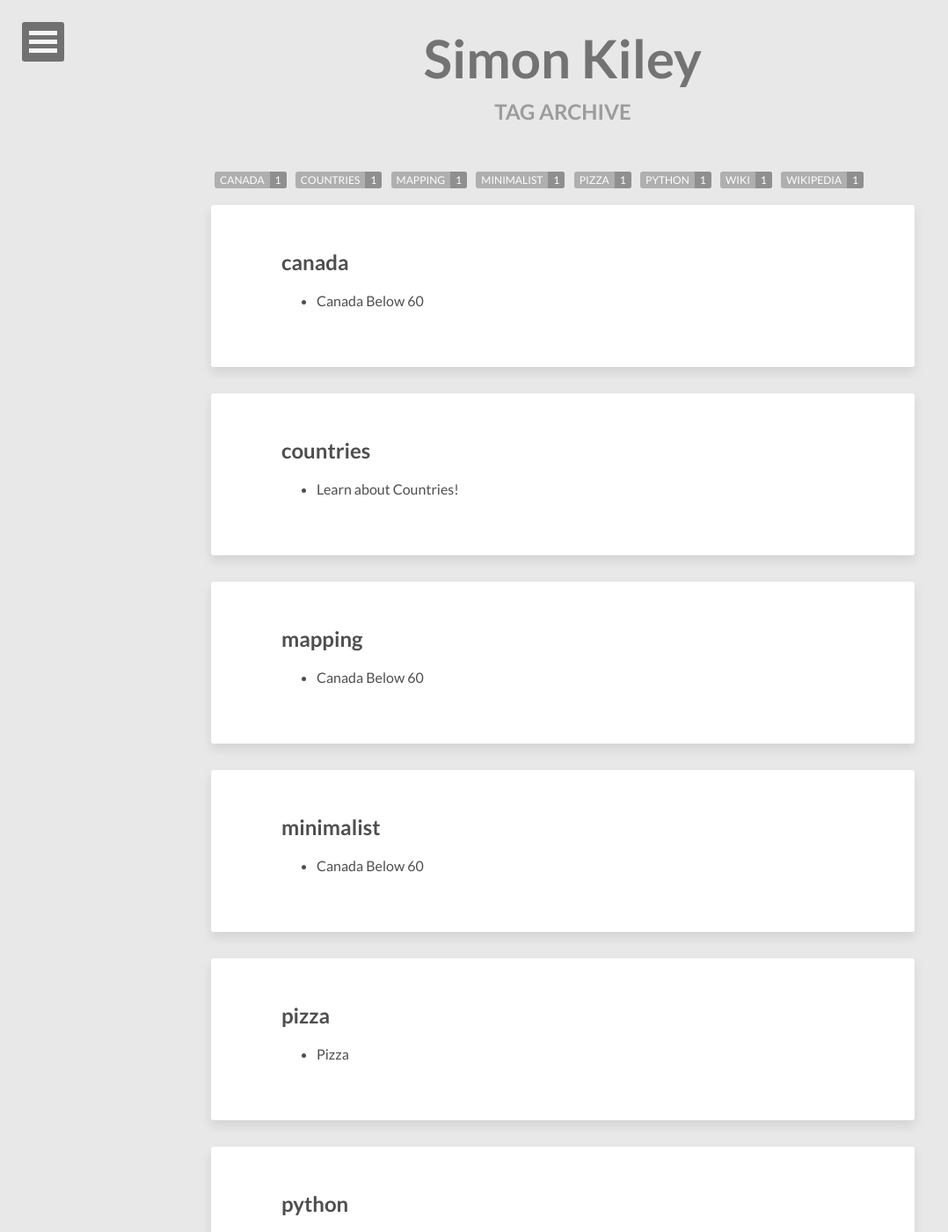
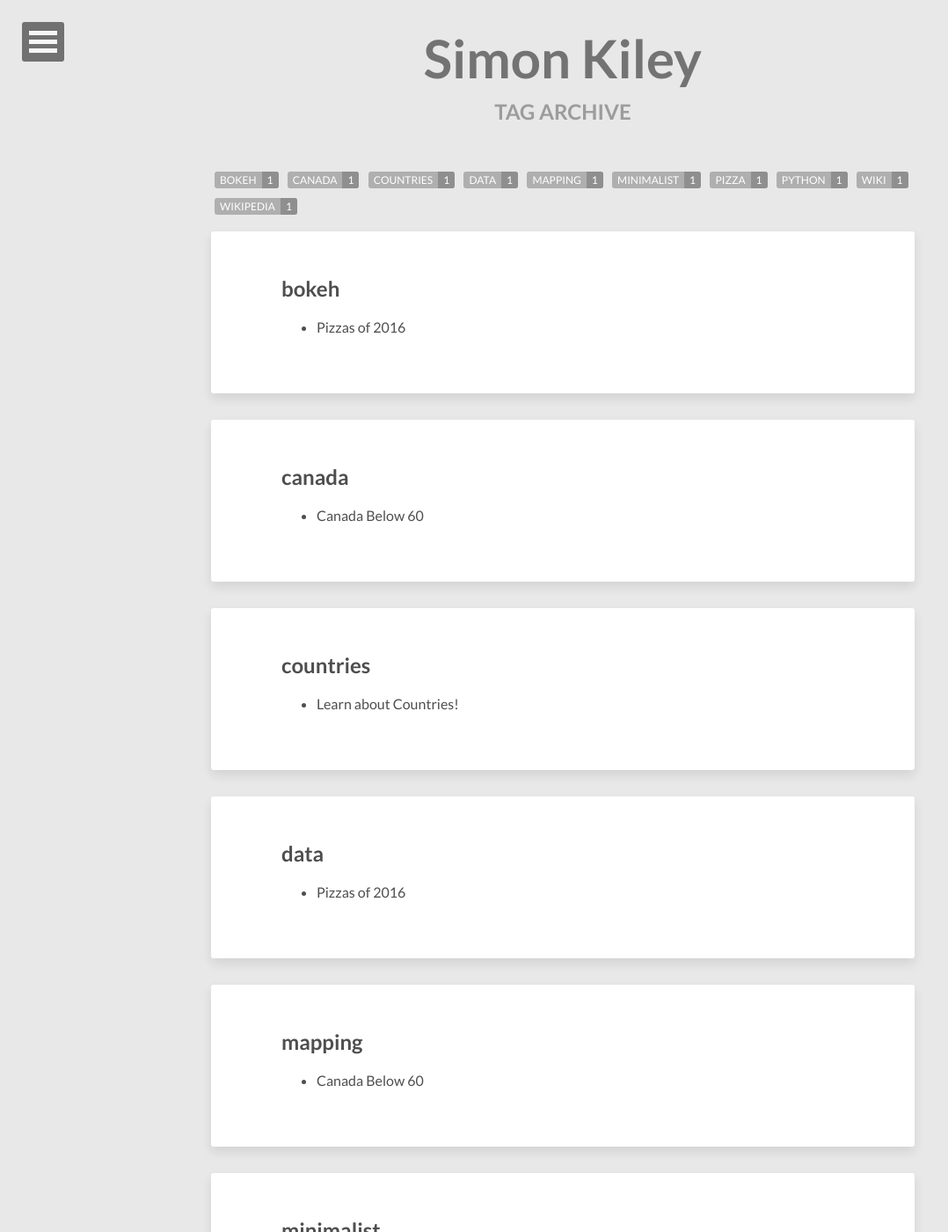
Before and after one commit to simonkiley/gh-pages, a Jekyll site: the page built from tags/index.html, in a window 1280 px wide and 1400 px high. Shown: the whole window at 88% size, without its empty margins (0-1078 px from the left). Built offline with Jekyll 4.4.1, drawn with Linux system fonts in a browser that asks for light colours; nearby versions of some CDN libraries; library files that are not in the unit come from our copies.

Commit message:
updating post

```diff
--- a/_posts/2017-01-18-pizza.md
+++ b/_posts/2017-01-18-pizza.md
@@ -1,9 +1,9 @@
 ---
 layout: post
-title: Pizza
-description: "The Pizza is real."
+title: Pizzas of 2016
+description: "Pizza Data"
 modified: 2017-01-18
-tags: [pizza]
+tags: [pizza, data, bokeh,]
 image:
   feature:
   credit:
@@ -14,8 +14,8 @@
 <a href="{{ site.url }}/images/pizza1.jpg">![pizza chart]({{ site.url }}/images/pizza1_small.jpg)</a>
 {: .image-right}
 
-This is a wall of text. This is a wall of text. This is a wall of text. This is a wall of text. This is a wall of text. This is a wall of text. This is a wall of text. This is a wall of text.
-This is a wall of text. This is a wall of text. This is a wall of text. This is a wall of text. This is a wall of text. This is a wall of text. This is a wall of text.
+In 2016 me and my roommates decided it would be a good idea to count how many pizzas we ate over the course of a year. We kept a tally on our chalkboard wall in the kitchen recording how many pizzas we ate and where they came from.
+We did a great job ~~collecting data~~ eating pizza. In total we ate **127** pizzas.
 
 
 {% capture images %}
@@ -24,7 +24,7 @@
 
 {% include gallery images=images caption="" cols=1 %}
 
-Here is a pizza count chart from bokeh:
+Here is a simple interactive chart of the pizza data made using [Bokeh's](http://bokeh.pydata.org/en/latest/) python library. The code is below if you want to take a look at it.
 
 <link rel="stylesheet" href="https://cdn.pydata.org/bokeh/release/bokeh-0.12.3.min.css" type="text/css" />
 <script type="text/javascript" src="https://cdn.pydata.org/bokeh/release/bokeh-0.12.3.min.js"></script>
```
Also changed, not shown: other parts of _posts/2017-01-18-pizza.md (+2 -0 lines).
